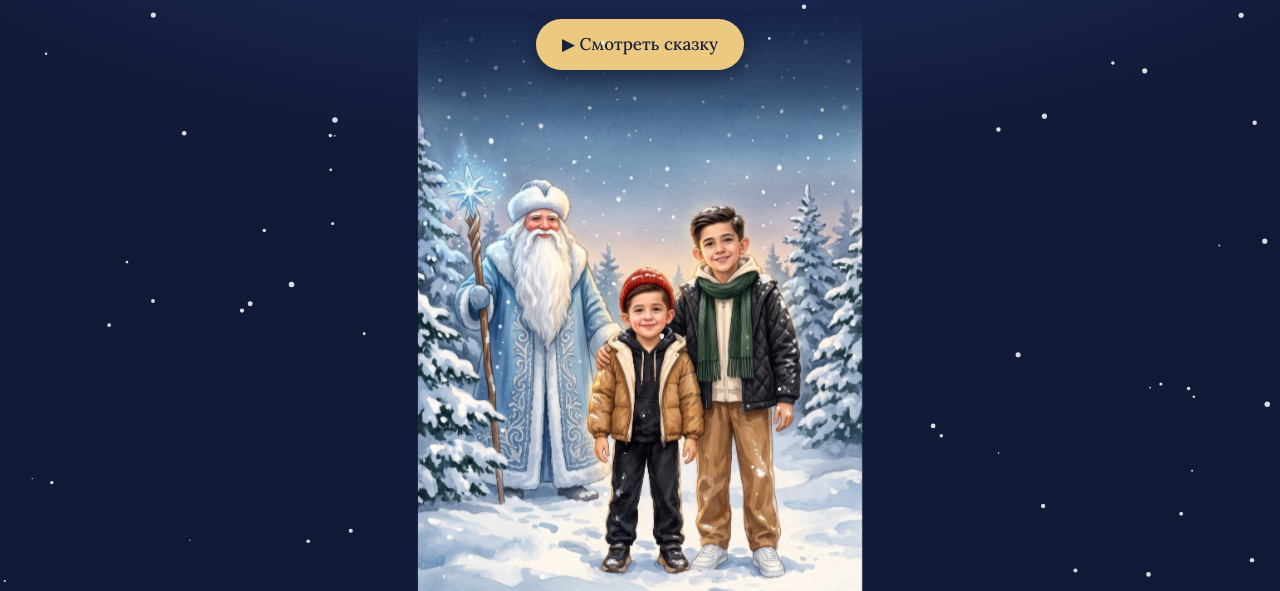
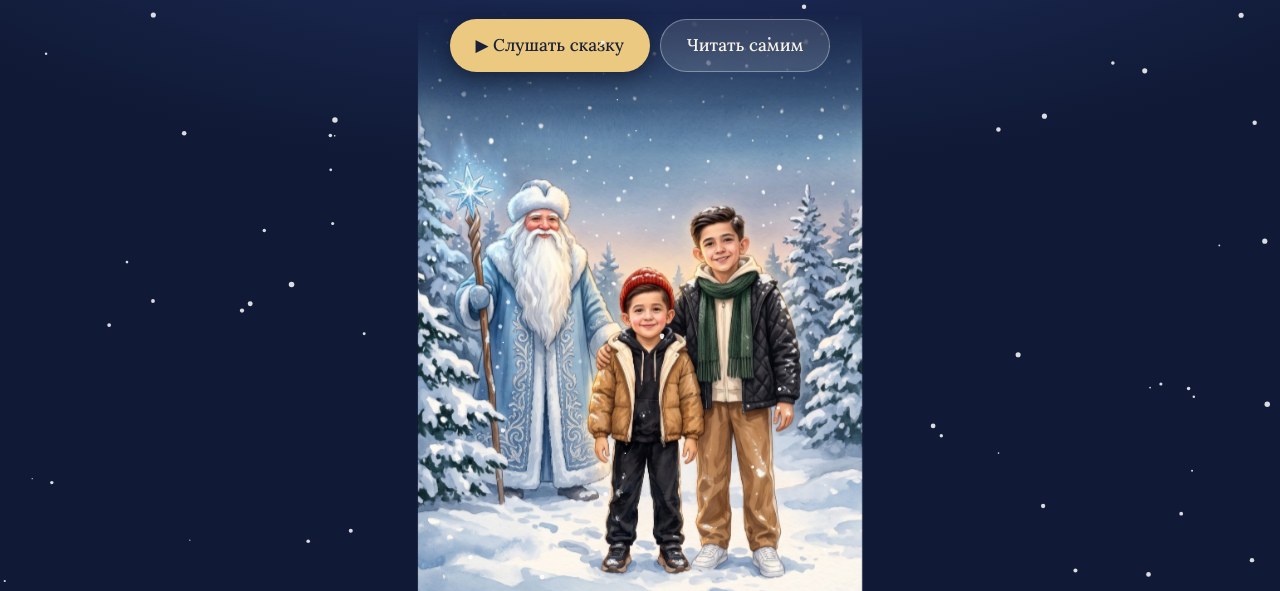
Before and after one commit to manzuriy/manzuriy.github.io, a plain HTML site: page diyor-muhammadamin/index.html in a window 1280 px wide. Shown: the part 209-800 px from the top of the page. Drawn offline with Linux system fonts and the light colour scheme.

Commit message:
Зимнее чудо: озвучка (Марина)
Co-Authored-By: Claude Opus 5.5 <noreply@anthropic.com>
Claude-Session: https://claude.ai/code/session_01U8zVWJVrb8qfZzimfiVH2M

```diff
--- a/diyor-muhammadamin/index.html
+++ b/diyor-muhammadamin/index.html
@@ -174,7 +174,7 @@ function speak() { playClip(S[i].audio, () => { if (reading) next(); }); }
 function next() { if (i < S.length - 1) { i++; render(); } else { clear(); show("end"); if (reading) { duck(0.14); playClip("end", () => duck(0.7)); } else duck(0.7); } }
 // background music (Web Audio gain so volume works on iPhone too)
 const HAS_MUSIC = true;
-const HAS_VOICE = false;
+const HAS_VOICE = true;
 if (!HAS_VOICE) { $("goRead").style.display = "none"; $("read").style.display = "none"; $("go").textContent = "▶ Смотреть сказку"; $("go").classList.remove("ghost"); }
 if (!HAS_MUSIC) { $("mus").style.display = "none"; $("song").style.display = "none"; }
 const bg = new Audio(HAS_MUSIC ? "audio/song.mp3" : ""); bg.loop = true; bg.preload = "auto";
```
Also changed, not shown: 14 other files.
